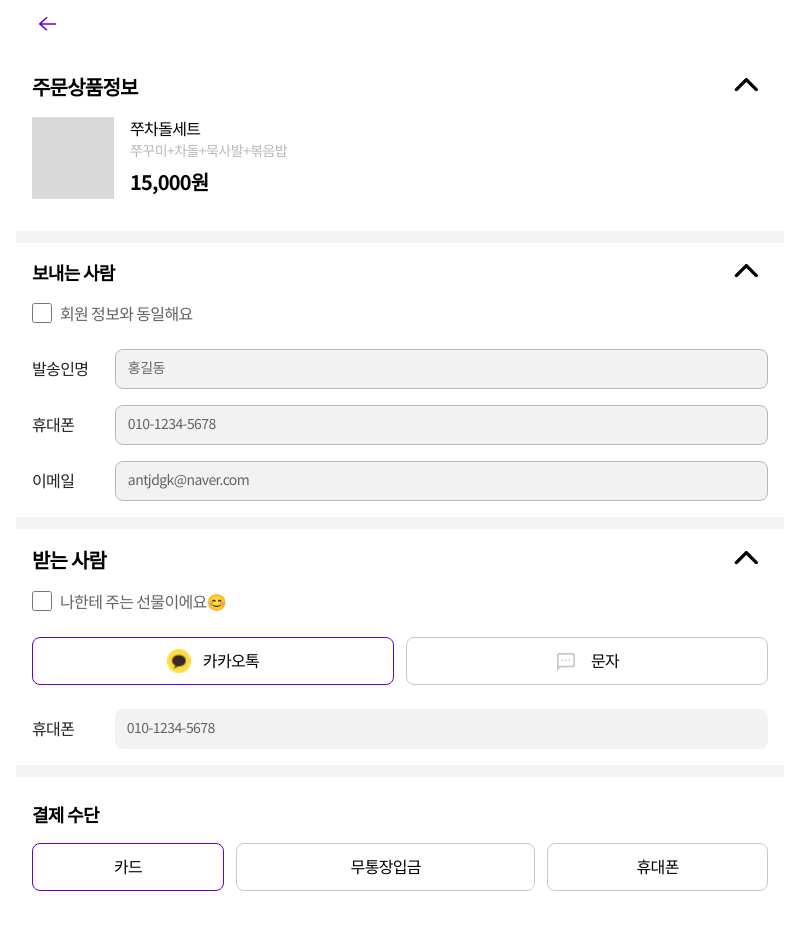
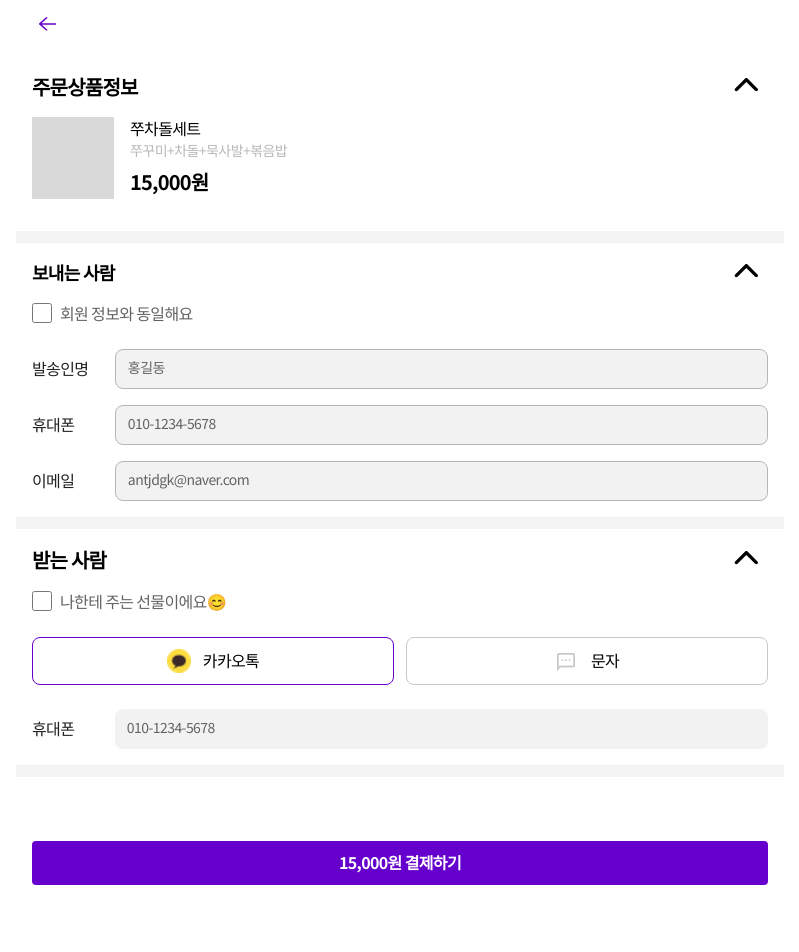
Before and after one commit to dlantjdgkgk/SmallGift, a React (Create React App) app: page /payment in a window 1280 px wide. Shown: the top 952 px of the page, without its empty margins (240-1039 px from the left). Built offline with nearby package versions, Linux system fonts and the light colour scheme.

Commit message:
style : 스타일 수정

```diff
--- a/src/components/PaymentCheck/PaymentCheck.tsx
+++ b/src/components/PaymentCheck/PaymentCheck.tsx
@@ -23,7 +23,7 @@ const PaymentCheck = () => {
               navigate("/mypage/orderlist");
             }}
           >
-            구매내역 보러가기
+            주문내역 보러가기
           </button>
           <button
             type="button"
--- a/src/components/PaymentCheck/style.ts
+++ b/src/components/PaymentCheck/style.ts
@@ -61,7 +61,7 @@ export const PaymentCheckSection = styled.section`
   .orderList {
     width: 72%;
     height: 44px;
-    background: #494949;
+    background: #6600cc;
     border-radius: 4px;
     margin-right: 16px;
     font-family: "Noto Sans KR";
@@ -75,7 +75,7 @@ export const PaymentCheckSection = styled.section`
   }
   .confirm {
     width: 28%;
-    border: 1px solid #494949;
+    border: 1px solid #cccccc;
     border-radius: 4px;
     height: 44px;
     font-family: "Noto Sans KR";
--- a/src/pages/Payment.tsx
+++ b/src/pages/Payment.tsx
@@ -28,7 +28,7 @@ const Payment = () => {
 
   const onSubmit: SubmitHandler<IUserFormInput> = (data: IUserFormInput) => {
     console.log(JSON.stringify(data));
-    navigate("/");
+    navigate("/payment/check");
   };
 
   return (
@@ -170,7 +170,7 @@ const Payment = () => {
         </Styled.ReceiverInfoSection>
         <Styled.BoundaryLine />
         <Styled.PaymentMethodSection>
-          <p className="paymentMethod">결제 수단</p>
+          {/* <p className="paymentMethod">결제 수단</p>
           <div className="method">
             <button
               type="button"
@@ -196,7 +196,7 @@ const Payment = () => {
             >
               <p>휴대폰</p>
             </button>
-          </div>
+          </div> */}
           <div className="payment">
             <button type="submit">15,000원 결제하기</button>
           </div>
--- a/src/pages/style.ts
+++ b/src/pages/style.ts
@@ -17,7 +17,7 @@ export const Section = styled.div`
 `;
 
 export const CategoryWrapper = styled.main`
-  margin: 32px 0 0 16px;
+  margin: 32px 0 0 0px;
 `;
 
 export const CategoryRestaurantWrapper = styled.main`
```
